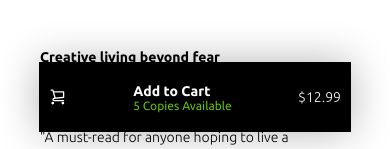
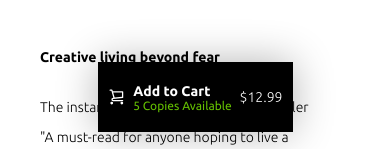
Before and after one commit to Joponpin2000/books-shop, a Next.js app: page /1 in a window 390 px wide. Shown: the part 692-841 px from the top of the page. Built offline with nearby package versions, Linux system fonts and the light colour scheme.

Commit message:
fix: book details responsiveness

```diff
--- a/src/styles/BookDetails.module.scss
+++ b/src/styles/BookDetails.module.scss
@@ -105,6 +105,13 @@
   }
 
 @media (max-width: 650px) {
+  .smAddToCartBtn {
+            max-width: 80%;
+
+  }
+}
+
+  @media (max-width: 768px) {
     .bookDetailsCard {
       display: block;
 
@@ -128,9 +135,9 @@
         .smAddToCartBtn {
           position: absolute;
           bottom: 0;
-          left:0;
-          right:0;
-          max-width: 80%;
+          left: 0;
+          right: 0;
+          max-width: 50%;
           margin: 20px auto;
           height: 70px;
           padding: 0 10px;
@@ -143,7 +150,7 @@
           box-shadow: 0px 0px 40px rgba(0, 0, 0, 0.3);
           cursor: pointer;
           width: 100%;
-          .labelBox{
+          .labelBox {
             display: flex;
             flex-direction: column;
             align-items: flex-start;
@@ -151,9 +158,7 @@
 
             .label {
               font-weight: 700;
-
             }
-
           }
 
           .priceTag {
```
Also changed, not shown: src/utils/books.json. Lines whose indentation alone changed are shown as unchanged.
